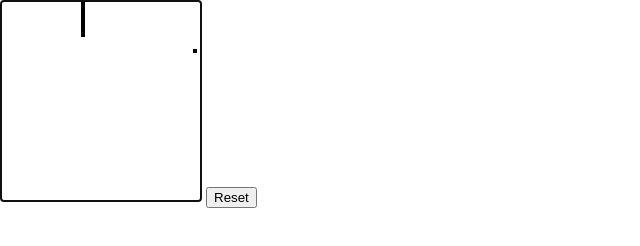
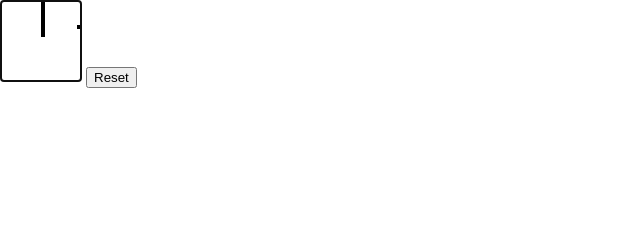
Before and after one commit to chrisbacon/snake, a website: page index.html in a window 1280 px wide. Shown: the whole page, without its empty margins (0-640 px from the left). Drawn offline with Linux system fonts and the light colour scheme.

Commit message:
gemController only creates one gem at a time

```diff
--- a/index.html
+++ b/index.html
@@ -13,7 +13,7 @@
     <link rel='stylesheet' type='text/css' href='main.css'>
   </head>
   <body>
-    <canvas tabindex='1' width="200" height="200"></canvas>
+    <canvas tabindex='1'></canvas>
     <button>Reset</button>
   </body>
 </html>
--- a/public/app.js
+++ b/public/app.js
@@ -1,7 +1,14 @@
 var segmentSize = 4;
-var startingPoint = new Point(80, 120)
+
+var n = 20;
+var start = n/2;
+
 var length = 10;
-var fps = 15;
+var fps = 8;
+var width = n*segmentSize;
+var height = n*segmentSize;
+
+var startingPoint = new Point(start*width/n , start*height/n)
 
 var view;
 var snake;
@@ -22,12 +29,8 @@ var draw = function() {
     setTimeout(function() {
         if (game.running) {
 
-            if (game.timeToCreateGem()) {
-                gemController.createGem();
-            }
-
             view.reset();
-            view.drawGems(gemController.getGems());
+            view.drawGem(gemController.getGem());
             view.drawSnake(snake);
 
             snake.setDirection(view.getDirection());
@@ -45,6 +48,8 @@ var draw = function() {
 
 window.onload = function() {
     canvas = document.querySelector('canvas');
+    canvas.height = height;
+    canvas.width = width;
     var button = document.querySelector('button');
     init();
 
--- a/public/game.js
+++ b/public/game.js
@@ -32,12 +32,10 @@ Game.prototype = {
     },
 
     checkForEat: function() {
-        this.gemController.getGems().forEach(function(gem, index) {
-            if (gem.position.equals(snake.getHead())) {
-                this.snake.addSegment();
-                this.gemController.getGems().splice(index, 1);
-            }
-        })
+        if (this.gemController.getGem().position.equals(snake.getHead())) {
+            this.snake.addSegment();
+            this.gemController.createGem();
+        }
     },
 
     reset: function() {
--- a/public/gem_controller.js
+++ b/public/gem_controller.js
@@ -1,20 +1,21 @@
 var GemController = function(pixelLog) {
     this.pixelLog = pixelLog;
-    this.gems = [];
+    this.gem;
+    this.createGem();
 }
 
 GemController.prototype = {
 
     createGem: function() {
-        if (Math.random() < 0.2) {
-            var point = this.pixelLog.getRandomPixel()[0]
 
-            this.gems.push(new Gem(point));
-        }
+        var point = this.pixelLog.getRandomPixel()[0]
+
+        this.gem = (new Gem(point));
+
     },
 
-    getGems: function() {
-        return this.gems;
+    getGem: function() {
+        return this.gem;
     }
 
 
--- a/public/snake.js
+++ b/public/snake.js
@@ -1,7 +1,8 @@
-var Snake = function(startingPoint, length, segmentSize) {
+var Snake = function(startingPoint, length, segmentSize, pixelLog) {
     this.position = new Array(length-1);
 
     this.position[0] = startingPoint;
+    this.pixelLog = pixelLog;
 
     var delta = new Point(0, segmentSize);
 
@@ -14,7 +15,8 @@ var Snake = function(startingPoint, length, segmentSize) {
 
 Snake.prototype = {
     changeposition: function(delta) {
-        this.position.pop();
+        var end = this.position.pop();
+        this.pixelLog.returnPixel(end);
         this.position.unshift(this.position[0].add(delta));
     },
 
--- a/public/view.js
+++ b/public/view.js
@@ -20,10 +20,8 @@ View.prototype = {
         }.bind(this));
     },
 
-    drawGems: function(gems) {
-        gems.forEach(function(gem) {
-            this.context.putImageData(this.segment, gem.position.x, gem.position.y)
-        }.bind(this));
+    drawGem: function(gem) {
+        this.context.putImageData(this.segment, gem.position.x, gem.position.y);
     },
 
     handleKeyPress: function(key) {
```
